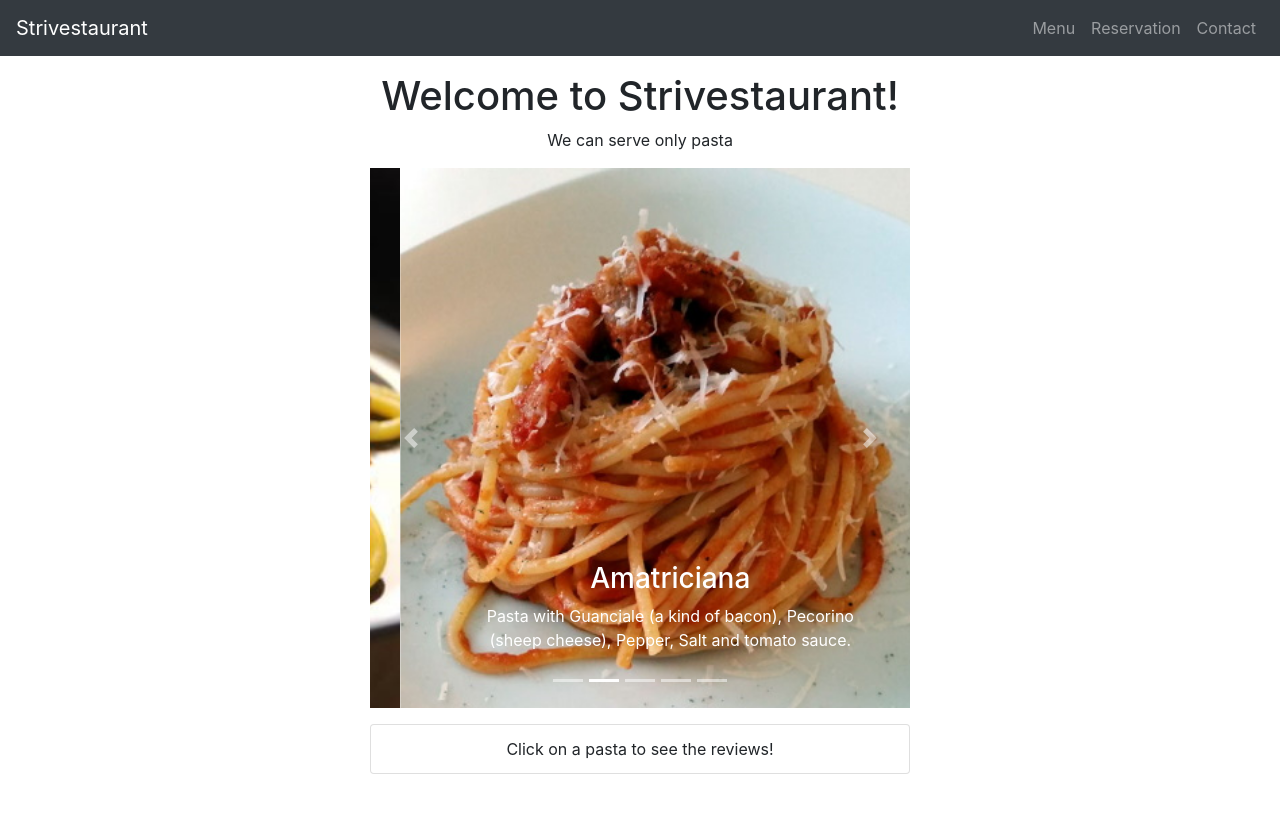
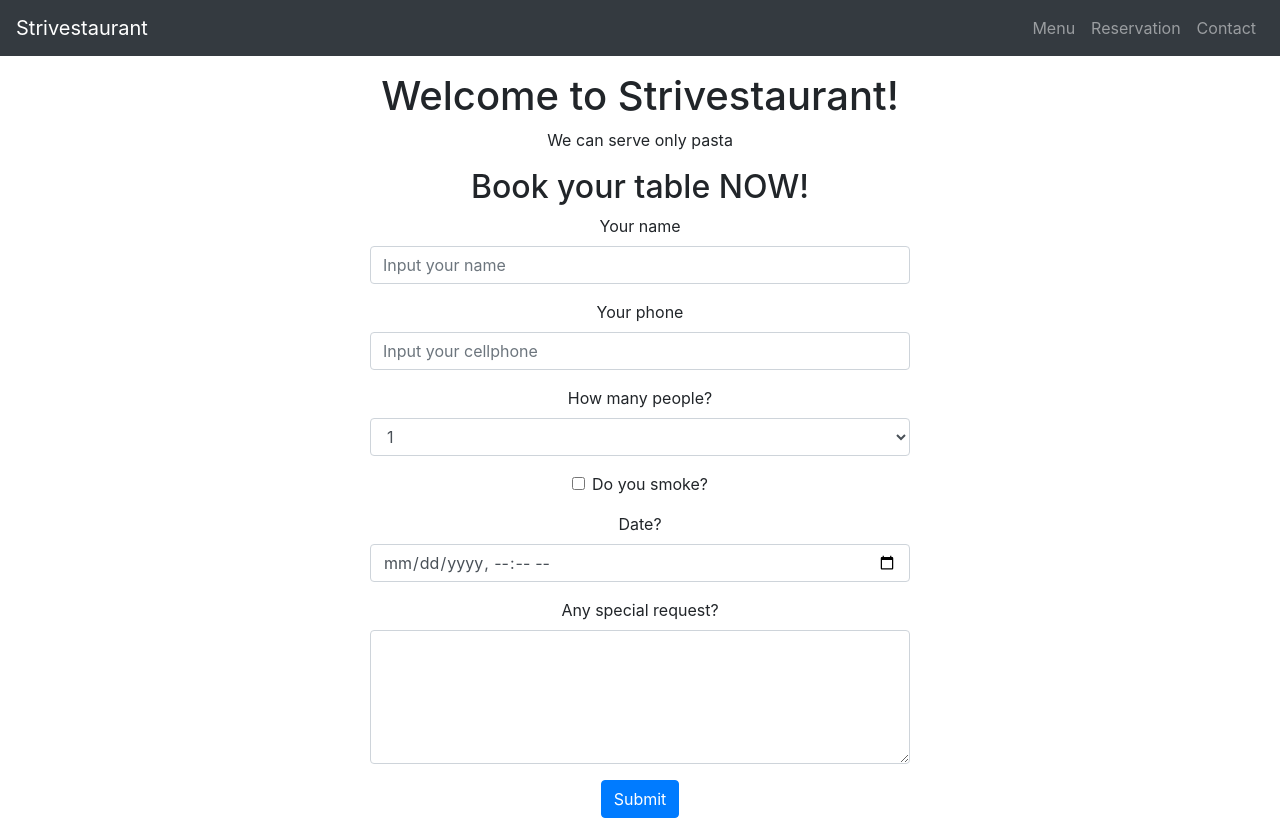
Before and after one commit to irvelervel/sep21-strivestaurant, a React (Create React App) app: page / in a window 1280 px wide. Shown: the top 820 px of the page. Built offline with nearby package versions, Linux system fonts and the light colour scheme.

Commit message:
Second break, creating the form

```diff
--- a/src/components/Home.jsx
+++ b/src/components/Home.jsx
@@ -2,6 +2,7 @@ import { Component } from 'react'
 import { Carousel, Container, Col, Row } from 'react-bootstrap'
 import items from '../data/menu.json'
 import DishComments from './DishComments'
+import ReservationForm from './ReservationForm'
 
 // now I want to generate dinamically a list of comments
 // the list should come from the last pasta slide I clicked on
@@ -33,7 +34,8 @@ class Home extends Component {
                     <Col xs={12} md={6} className="text-center">
                         <h1>Welcome to Strivestaurant!</h1>
                         <p>We can serve only pasta</p>
-                        <Carousel>
+                        <ReservationForm />
+                        <Carousel className="mt-5">
 
                             {/* .map() and .forEach() are quite similar */}
                             {/* the only difference is that .map() RETURNS you a new array */}
--- /dev/null
+++ b/src/components/ReservationForm.jsx
@@ -0,0 +1,93 @@
+// this component will be about a form for submitting a restaurant reservation
+// we want to leverage the state of this component to hold the values of the input fields
+
+import { Component } from "react";
+import Form from 'react-bootstrap/Form'
+import Button from 'react-bootstrap/Button'
+
+// name
+// phone
+// numberOfPeople
+// smoking
+// dateTime
+// specialRequests
+
+class ReservationForm extends Component {
+
+    state = {
+        reservation: {
+            name: '',
+            phone: '',
+            numberOfPeople: 1,
+            smoking: false,
+            dateTime: '',
+            specialRequests: ''
+        }
+    }
+
+    render() {
+        return (
+            <>
+                <h2>Book your table NOW!</h2>
+                <Form>
+                    <Form.Group>
+                        <Form.Label>Your name</Form.Label>
+                        <Form.Control
+                            type="text"
+                            placeholder="Input your name"
+                            value={this.state.reservation.name}
+                        />
+                    </Form.Group>
+                    <Form.Group>
+                        <Form.Label>Your phone</Form.Label>
+                        <Form.Control
+                            type="tel"
+                            placeholder="Input your cellphone"
+                            value={this.state.reservation.phone}
+                        />
+                    </Form.Group>
+                    <Form.Group>
+                        <Form.Label>How many people?</Form.Label>
+                        <Form.Control as="select"
+                            value={this.state.reservation.numberOfPeople}>
+                            <option>1</option>
+                            <option>2</option>
+                            <option>3</option>
+                            <option>4</option>
+                            <option>5</option>
+                            <option>6</option>
+                        </Form.Control>
+                    </Form.Group>
+                    <Form.Group>
+                        <Form.Check
+                            type="checkbox"
+                            label="Do you smoke?"
+                            // value -> on/off, not very useful
+                            checked={this.state.reservation.smoking}
+                        />
+                    </Form.Group>
+                    <Form.Group>
+                        <Form.Label>Date?</Form.Label>
+                        <Form.Control
+                            type="datetime-local"
+                            value={this.state.reservation.dateTime}
+                        />
+                    </Form.Group>
+                    <Form.Group>
+                        <Form.Label>Any special request?</Form.Label>
+                        <Form.Control
+                            as="textarea"
+                            rows={5}
+                            value={this.state.reservation.specialRequests}
+                        />
+                    </Form.Group>
+                    <Button variant="primary" type="submit">
+                        Submit
+                    </Button>
+                </Form>
+            </>
+        )
+    }
+}
+
+export default ReservationForm
```
